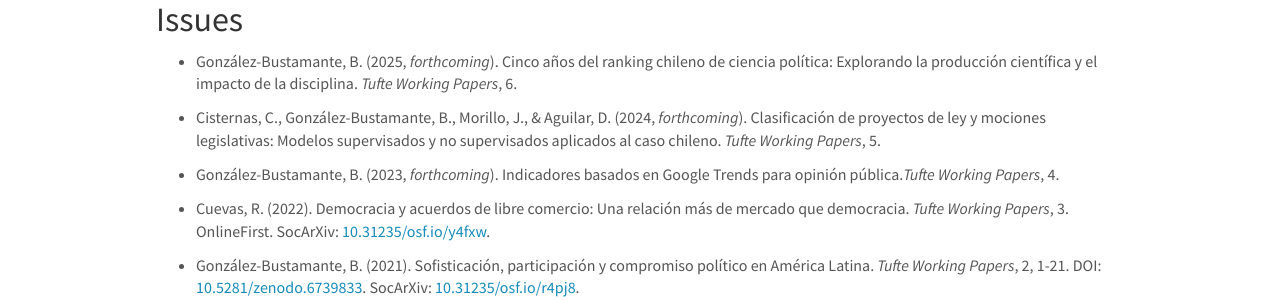
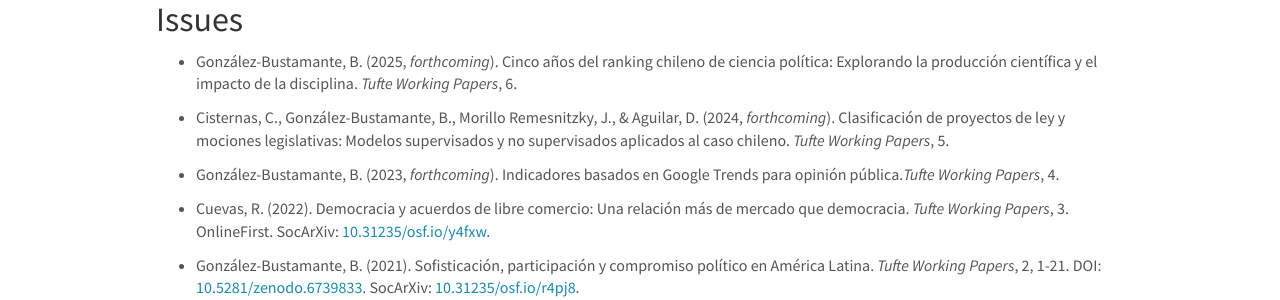
Before and after one commit to training-datalab/old-training-datalab.com, a Jekyll site: the page built from _pages/tufte-working-papers.md, in a window 1280 px wide and 1083 px high. Shown: the part 475-775 px from the top of the window. Built offline with Jekyll 4.4.1, drawn with Linux system fonts in a browser that asks for light colours; nearby versions of some CDN libraries.

Commit message:
Update tufte-working-papers.md

```diff
--- a/_pages/tufte-working-papers.md
+++ b/_pages/tufte-working-papers.md
@@ -20,7 +20,7 @@
 
 - González-Bustamante, B. (2025, *forthcoming*). Cinco años del ranking chileno de ciencia política: Explorando la producción científica y el impacto de la disciplina.  *Tufte Working Papers*, 6.
 
-- Cisternas, C., González-Bustamante, B., Morillo, J., & Aguilar, D. (2024, *forthcoming*). Clasificación de proyectos de ley y mociones legislativas: Modelos supervisados y no supervisados aplicados al caso chileno. *Tufte Working Papers*, 5.
+- Cisternas, C., González-Bustamante, B., Morillo Remesnitzky, J., & Aguilar, D. (2024, *forthcoming*). Clasificación de proyectos de ley y mociones legislativas: Modelos supervisados y no supervisados aplicados al caso chileno. *Tufte Working Papers*, 5.
 
 - González-Bustamante, B. (2023, *forthcoming*). Indicadores basados en Google Trends para opinión pública.*Tufte Working Papers*, 4.
 
```
